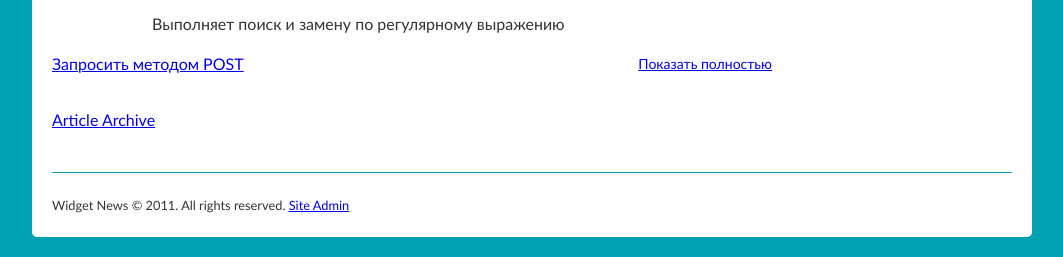
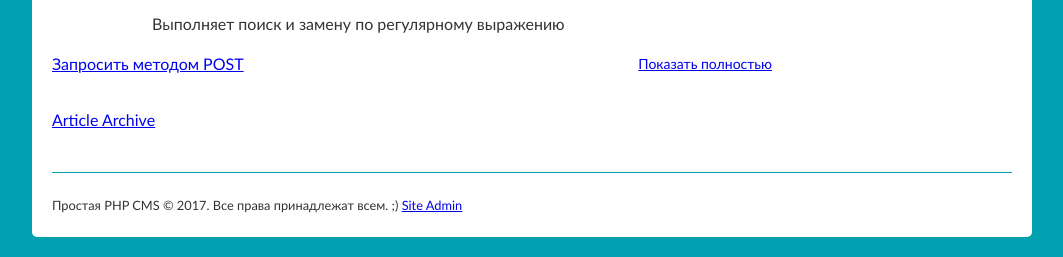
Before and after one commit to melisa014/my-first-CMS, a PHP site: page /index.php in a window 1280 px wide. Shown: the part 1022-1279 px from the top of the page, without its empty margins (108-1171 px from the left). Run offline with PHP 8.4, Linux system fonts and the light colour scheme; data comes from the database, SQL or seed files in the repository; a stand-in replaces the project's code that opens the database connection.

Commit message:
форматирование

```diff
--- a/templates/include/footer.php
+++ b/templates/include/footer.php
@@ -1,5 +1,5 @@
             <div id="footer">
-                Widget News &copy; 2011. All rights reserved. <a href="admin.php">Site Admin</a>
+                Простая PHP CMS &copy; 2017. Все права принадлежат всем. ;) <a href="admin.php">Site Admin</a>
             </div>
 
         </div>
--- a/templates/include/header.php
+++ b/templates/include/header.php
@@ -1,7 +1,7 @@
 <!DOCTYPE html>
 <html lang="en">
   <head>
-	    <title><?php echo htmlspecialchars( $results['pageTitle'] )?></title>
+    <title><?php echo htmlspecialchars($results['pageTitle'])?></title>
     <link rel="stylesheet" type="text/css" href="style.css" />
     <script src="JS/jquery-3.2.1.js"></script>
     <script src="JS/loaderIdentity.js"></script>
```
Also changed, not shown: templates/homepage.php (+4 -4 lines). Lines whose indentation alone changed are shown as unchanged.
